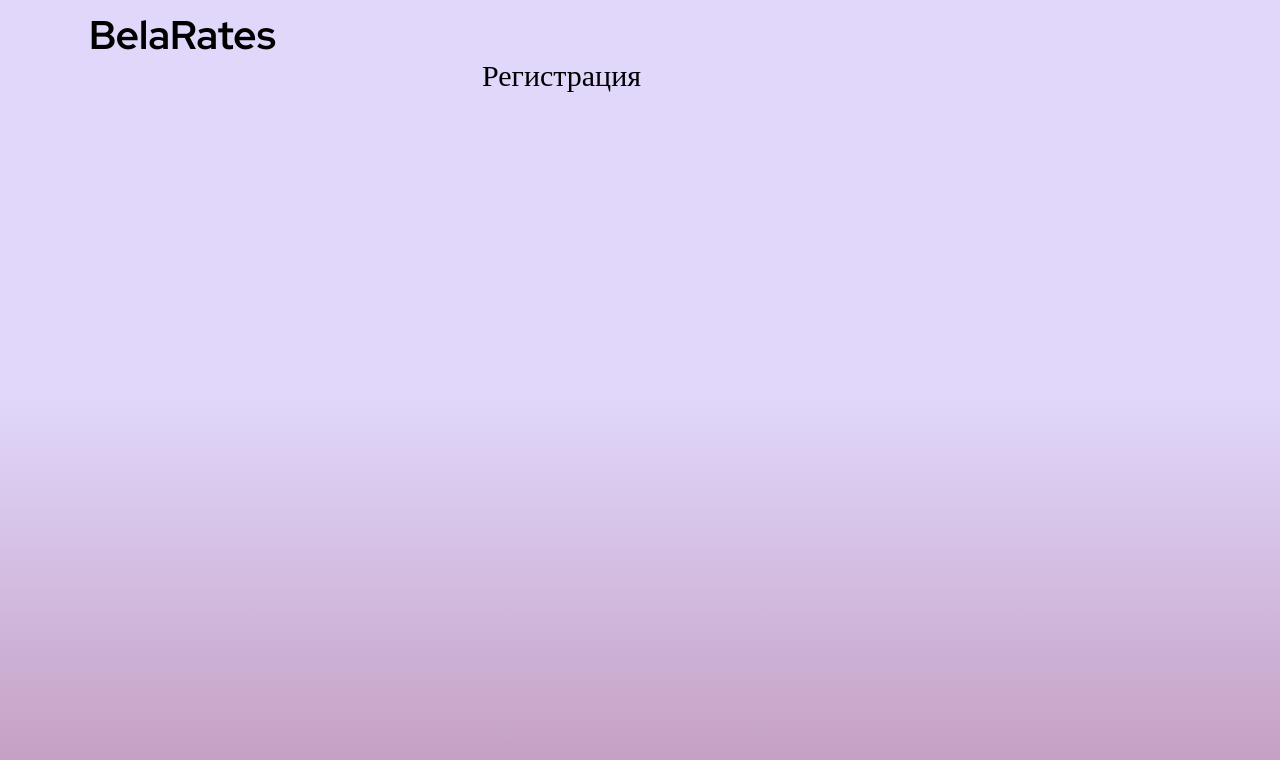
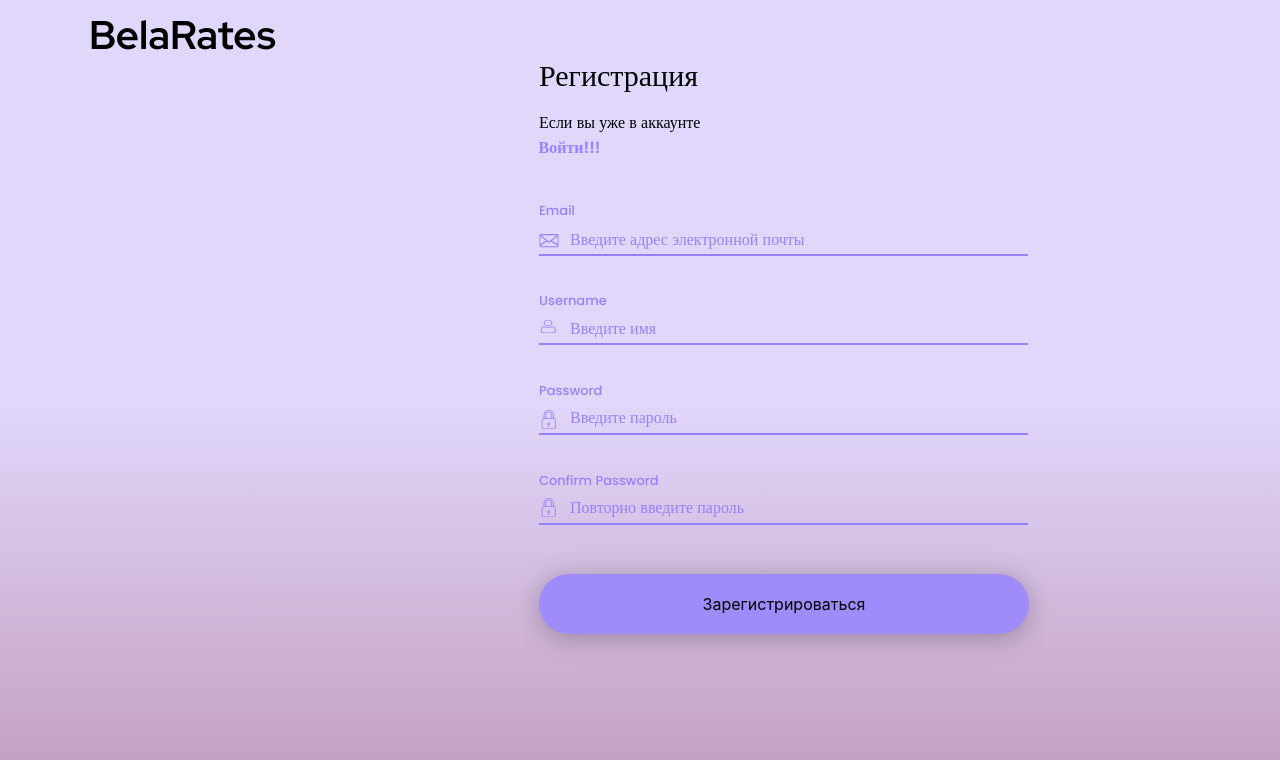
Before and after one commit to Kirill00773/Web1, a React (Create React App) app: page /register in a window 1280 px wide. Shown: the top 760 px of the page. Built offline with nearby package versions, Linux system fonts and the light colour scheme.

Commit message:
добавление версти для страницы регистрации

```diff
--- a/src/Registr/Registr1.jsx
+++ b/src/Registr/Registr1.jsx
@@ -1,18 +1,60 @@
 import React from 'react';
+import { useNavigate } from 'react-router-dom';
 import './Registr2.css';
 
-function Registr3(){
-    return(
+function Registr3() {
+    const navigate = useNavigate();
+
+    return (
         <div>
-        <h1 className="Name">BelaRates</h1>
-        <p1 className= "p1">Регистрация</p1>
+            <h1 className="Name">BelaRates</h1>
+            <p className="P6">Регистрация</p>
+            <p className="P7">Если вы уже в аккаунте</p>
+            <button className="B3" onClick={() => navigate('/login')}>Войти!!!</button>
+
+            {/* Поле Email */}
+            <p className="P8">Email</p>
+            <img className="IMG3" src="/img/pages2.svg" alt="Email"/>
+            <input
+                type="email"
+                className="SP1-input"
+                placeholder="Введите адрес электронной почты"
+            />
+            <div className="divider3"></div>
+
+            {/* Поле Username */}
+            <p className="P9">Username</p>
+            <img className="IMG4" src="/img/Page4.svg" alt="Username"/>
+            <input
+                type="text"
+                className="SP2-input"
+                placeholder="Введите имя"
+            />
+            <div className="divider4"></div>
+
+            {/* Поле Password */}
+            <p className="P10">Password</p>
+            <img className="IMG5" src="/img/Page3.svg" alt="Password"/>
+            <input
+                type="password"
+                className="SP3-input"
+                placeholder="Введите пароль"
+            />
+            <div className="divider5"></div>
+
+            {/* Поле Confirm Password */}
+            <p className="P11">Confirm Password</p>
+            <img className="IMG6" src="/img/Page3.svg" alt="Confirm Password"/>
+            <input
+                type="password"
+                className="SP4-input"
+                placeholder="Повторно введите пароль"
+            />
+            <div className="divider6"></div>
+
+            <button className="B4" onClick={() => navigate('/home')}>Зарегистрироваться</button>
         </div>
-
-
-    )
-
-
-
+    );
 }
 
 export default Registr3;
--- a/src/Registr/Registr2.css
+++ b/src/Registr/Registr2.css
@@ -1,8 +1,10 @@
-.p1{
+
+
+.P6{
 position: absolute;
 width: 193px;
 height: 38px;
-left: 493px;
+left: 550px;
 top: 67px;
 
 font-family: 'Poppins';
@@ -15,3 +17,306 @@ color: #000000;
 
 
 }
+
+.P7{
+
+/* Если вы уже есть аккаунт */
+
+position: absolute;
+width: 380.64px;
+height: 20.36px;
+left: 550px;
+top: 123.84px;
+
+font-family: 'Poppins';
+font-style: normal;
+font-weight: 400;
+font-size: 16px;
+line-height: 24px;
+
+color: #000000;
+
+
+}
+
+.B3{
+    /* Войти!! */
+
+position: absolute;
+width: 353.13px;
+height: 20.36px;
+left: 404px;
+top: 149.29px;
+
+font-family: 'Poppins';
+font-style: normal;
+font-weight: 600;
+font-size: 16px;
+line-height: 24px;
+
+color: #9781FD;
+
+
+}
+
+.P8{
+
+/* Email */
+
+position: absolute;
+top: 214px;
+left: 550px;
+
+font-family: 'Poppins';
+font-style: normal;
+font-weight: 500;
+font-size: 13px;
+line-height: 20px;
+/* identical to box height */
+
+color: #9781FD;
+
+
+
+
+}
+
+
+
+
+.SP1{
+    /* Enter your email address */
+
+position: absolute;
+top: 241px;
+left: 581px;
+
+font-family: 'Poppins';
+font-style: normal;
+font-weight: 400;
+font-size: 16px;
+line-height: 24px;
+/* identical to box height */
+
+color: #9781FD;
+
+}
+
+
+
+.P9{
+    /* Username */
+position: absolute;
+top: 304px;
+left: 550px;
+
+font-family: 'Poppins';
+font-style: normal;
+font-weight: 500;
+font-size: 13px;
+line-height: 20px;
+/* identical to box height */
+
+color: #9781FD;
+}
+
+
+
+.SP2{
+    /* Enter your User name */
+position: absolute;
+top: 330px;
+left: 581px;
+
+font-family: 'Poppins';
+font-style: normal;
+font-weight: 400;
+font-size: 16px;
+line-height: 24px;
+/* identical to box height */
+
+color: #9781FD;
+}
+
+
+
+
+.P10{
+    /* Password */
+
+position: absolute;
+width: 73.38px;
+height: 16.97px;
+left: 550px;
+top: 394px;
+
+font-family: 'Poppins';
+font-style: normal;
+font-weight: 500;
+font-size: 13px;
+line-height: 20px;
+
+color: #9781FD;
+}
+
+
+
+.SP3{
+    /* Введите пароль */
+
+position: absolute;
+width: 185.73px;
+height: 20.36px;
+left: 581px;
+top: 419px;
+
+font-family: 'Poppins';
+font-style: normal;
+font-weight: 400;
+font-size: 16px;
+line-height: 24px;
+
+color: #9781FD;
+}
+
+
+
+
+.P11{
+    /* Confrim Password */
+position: absolute;
+width: 137.58px;
+height: 16.97px;
+left: 550px;
+top: 484px;
+
+font-family: 'Poppins';
+font-style: normal;
+font-weight: 500;
+font-size: 13px;
+line-height: 20px;
+
+color: #9781FD;
+}
+
+
+
+.SP4{
+    /* Повторно введите пароль */
+
+position: absolute;
+width: 213.25px;
+height: 20.36px;
+left: 581px;
+top: 509px;
+
+font-family: 'Poppins';
+font-style: normal;
+font-weight: 400;
+font-size: 16px;
+line-height: 24px;
+
+color: #9781FD;
+}
+
+
+
+.B4{
+    /* Rectangle 10 */
+
+position: absolute;
+width: 490px;
+height: 60px;
+left: 550px;
+top: 587px;
+
+background: #A08BFA;
+box-shadow: 0px 4px 26px rgba(0, 0, 0, 0.25);
+border-radius: 32px;
+
+transition: background 0.3s;
+}
+
+.B4:hover {
+  background: #8A72F5; /* Темнее при наведении */
+}
+
+.B4:focus {
+  outline: 2px solid #6A4DFF; /* Кастомный контур для accessibility */
+}
+
+/* Стили для полей ввода (добавить в конец файла) */
+.SP1-input,
+.SP2-input,
+.SP3-input,
+.SP4-input {
+    position: absolute;
+    border: none;
+    outline: none;
+    background: transparent;
+    font-family: 'Poppins';
+    font-weight: 400;
+    font-size: 16px;
+    line-height: 24px;
+    color: #9781FD;
+    padding: 0;
+    margin: 0;
+}
+
+.SP1-input {
+    top: 241px;
+    left: 581px;
+    width: 300px;
+}
+
+.SP2-input {
+    top: 330px;
+    left: 581px;
+    width: 300px;
+}
+
+.SP3-input {
+    top: 419px;
+    left: 581px;
+    width: 300px;
+}
+
+.SP4-input {
+    top: 509px;
+    left: 581px;
+    width: 300px;
+}
+
+/* Плейсхолдеры */
+.SP1-input::placeholder,
+.SP2-input::placeholder,
+.SP3-input::placeholder,
+.SP4-input::placeholder {
+    color: #9781FD;
+    opacity: 1;
+}
+
+/* Разделители */
+.divider3, .divider4, .divider5, .divider6 {
+    height: 2.2px;
+    background-color: #9781FD;
+    position: absolute;
+    left: 550px;
+    width: 489px;
+}
+
+.divider3 { top: 267px; }
+.divider4 { top: 356px; }
+.divider5 { top: 446px; }
+.divider6 { top: 536px; }
+
+/* Иконки */
+.IMG3, .IMG4, .IMG5, .IMG6 {
+    position: absolute;
+    left: 550px;
+}
+
+.IMG3 { top: 244px; }
+.IMG4 { top: 332px; }
+.IMG5 { top: 423px; }
+.IMG6 { top: 511px; }
```
Also changed, not shown: public/Img/Page4.svg (added).
